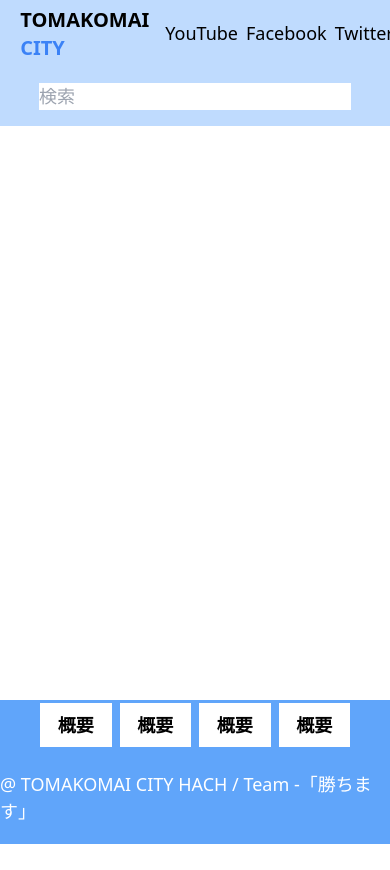
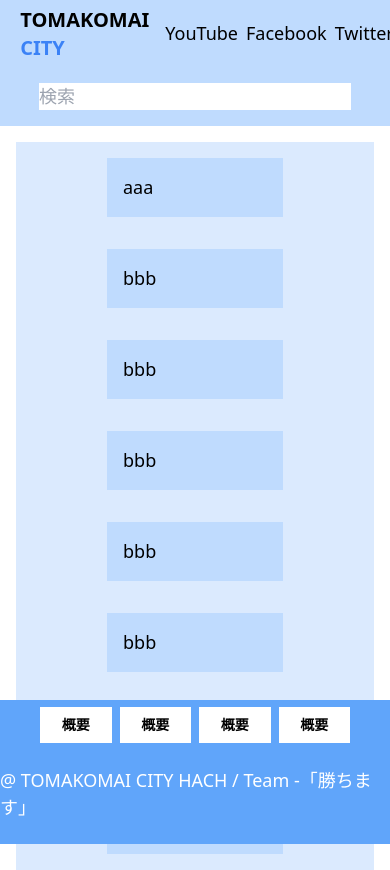
Before and after one commit to aguilarklyno/Tomakomai-City-Hack, a React (Vite) app in the folder klyno-app/: page / in a window 390 px wide. Before the commit the page ends 845 px from the top, so only its background shows below. Built offline with nearby package versions, Linux system fonts and the light colour scheme.

Commit message:
lang progress

```diff
--- a/klyno-app/src/components/01-home/01-components/Lang.jsx
+++ b/klyno-app/src/components/01-home/01-components/Lang.jsx
@@ -2,11 +2,38 @@ import React from 'react'
 
 const Lang = () => {
   return (
-    <div>
-      <div>
+    <>
+      <div className='m-auto w-11/12 my-4'>
+        <div className='flex flex-wrap justify-center items-center bg-blue-100'>
 
+          <div className='m-4 p-4 bg-blue-200 w-44'>
+            <p>aaa</p>
+          </div>
+          <div className='m-4 p-4 bg-blue-200 w-44'>
+            <p>bbb</p>
+          </div>
+          <div className='m-4 p-4 bg-blue-200 w-44'>
+            <p>bbb</p>
+          </div>
+          <div className='m-4 p-4 bg-blue-200 w-44'>
+            <p>bbb</p>
+          </div>
+          <div className='m-4 p-4 bg-blue-200 w-44'>
+            <p>bbb</p>
+          </div>
+          <div className='m-4 p-4 bg-blue-200 w-44'>
+            <p>bbb</p>
+          </div>
+          <div className='m-4 p-4 bg-blue-200 w-44'>
+            <p>bbb</p>
+          </div>
+          <div className='m-4 p-4 bg-blue-200 w-44'>
+            <p>bbb</p>
+          </div>
+
+        </div>
       </div>
-    </div>
+    </>
   )
 }
 
--- a/klyno-app/src/components/01-home/Home.jsx
+++ b/klyno-app/src/components/01-home/Home.jsx
@@ -1,9 +1,9 @@
 import React from 'react'
-import Lang from './01-components/lang'
+import Lang from './01-components/Lang'
 
 const Home = () => {
   return (
-    <Lang/>
+    <Lang />
   )
 }
 
--- a/klyno-app/src/components/Footer.jsx
+++ b/klyno-app/src/components/Footer.jsx
@@ -5,16 +5,16 @@ const Footer = () => {
     <div className='flex flex-col justify-center items-center w-full h-36 bg-blue-400 bottom-0 absolute'>
       <div className='flex items-center justify-center w-11/12'>
         <div className='flex items-center justify-center m-1 w-1/5 py-2 bg-white'>
-          <p className='text-lg font-bold'>概要</p>
+          <p className='md:text-lg text-sm font-bold'>概要</p>
         </div>
         <div className='flex items-center justify-center m-1 w-1/5 py-2 bg-white'>
-          <p className='text-lg font-bold'>概要</p>
+          <p className='md:text-lg text-sm font-bold'>概要</p>
         </div>
         <div className='flex items-center justify-center m-1 w-1/5 py-2 bg-white'>
-          <p className='text-lg font-bold'>概要</p>
+          <p className='md:text-lg text-sm font-bold'>概要</p>
         </div>
         <div className='flex items-center justify-center m-1 w-1/5 py-2 bg-white'>
-          <p className='text-lg font-bold'>概要</p>
+          <p className='md:text-lg text-sm font-bold'>概要</p>
         </div>
       </div>
       <div>
--- a/klyno-app/src/components/Header.jsx
+++ b/klyno-app/src/components/Header.jsx
@@ -4,9 +4,10 @@
 
 const Header = () => {
   return (
-    <div className="flex flex-col w-full  bg-blue-200  items-center justify-around">
+    <div className="flex flex-col w-full  bg-blue-200  items-center justify-around z-10">
 
       <div className="w-11/12 p-1 items-center justify-around flex flex-row">
+
         <div>
           <h1 className="md:text-base text-xl font-bold">TOMAKOMAI <span className="md:text-base text-blue-500">CITY</span></h1>
         </div>
```
